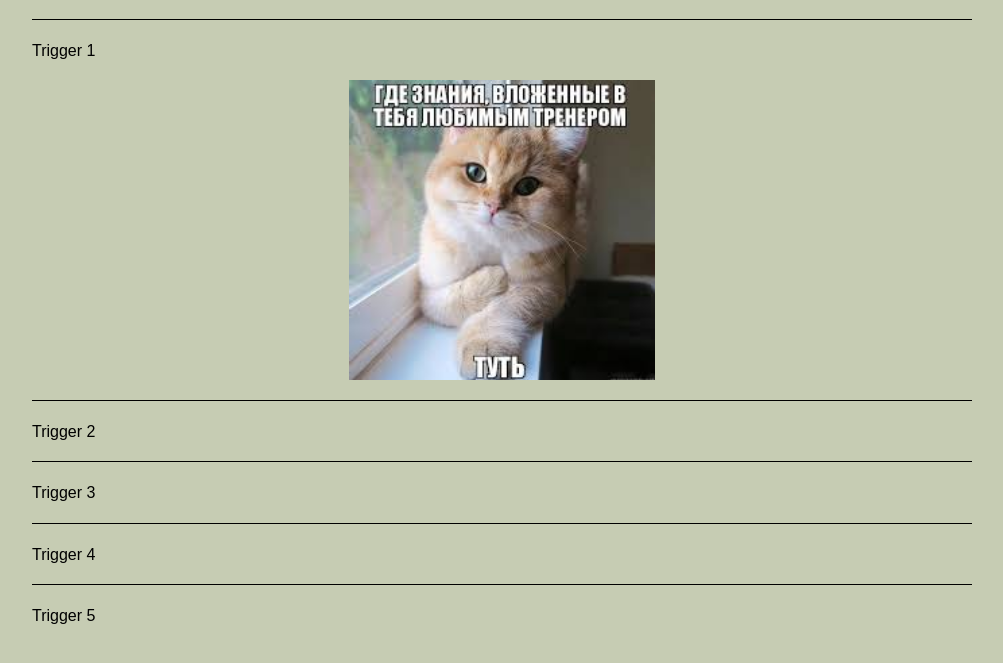
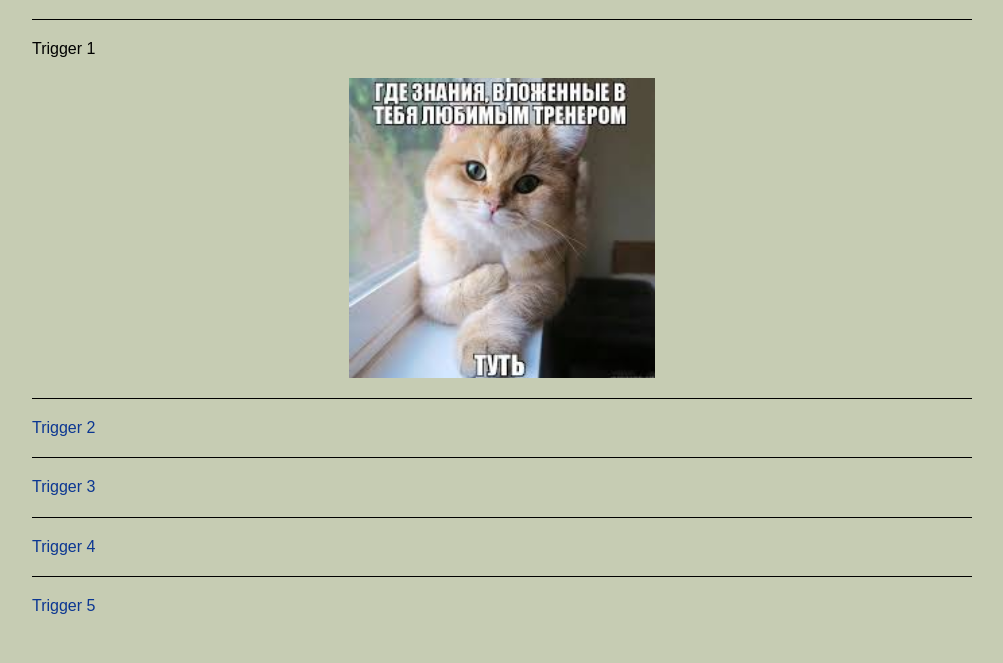
Before and after one commit to DimaAnosov/cssBayan, a plain HTML site: page cssBayan/index.html in a window 1280 px wide. Shown: the part 81-744 px from the top of the page, without its empty margins (138-1141 px from the left). Drawn offline with Linux system fonts and the light colour scheme.

Commit message:
feat: add effects (Sat, Mar 11, 2023 03:03:50 PM)

```diff
--- a/cssBayan/css/style.css
+++ b/cssBayan/css/style.css
@@ -36,9 +36,11 @@ body::-webkit-scrollbar {
 }
 
 .accordion-item__trigger {
-    display: block;
+    display: flex;
+    justify-content: space-between;
     padding: 20px 0;
     border-top: 1px solid black;
+    color: rgb(11, 54, 146);
 }
 
 .accordion-item__content {
@@ -55,6 +57,10 @@ body::-webkit-scrollbar {
     opacity: 1;
 }
 
+.accordion:hover .accordion-item__trigger {
+  color: black;
+}
+
 .accordion-item__input:checked~.accordion-item__trigger svg {
     transform: rotate(-45deg);
 }
@@ -68,6 +74,19 @@ body::-webkit-scrollbar {
     margin-bottom: 20px;
 }
 
+.accordion-item__input:checked~.accordion-item__trigger {
+color: black;
+filter: grayscale(40%);
+}
+
+.accordion-item__input:active~.accordion-item__trigger {
+    color: rgb(11, 54, 146);
+    }
+
+    .accordion-item__input:active~.accordion-item__content {
+        filter: grayscale(40%);
+        }
+
 .accordion-item__trigger:hover~.accordion-item__content {
     height: 300px;
     margin-bottom: 20px;
--- a/cssBayan/index.html
+++ b/cssBayan/index.html
@@ -20,7 +20,7 @@
             <div class="accordion-item">
                 <input class="accordion-item__input" type="radio" name="accordion" id="accordion-1" checked>
                 <label for="accordion-1" class="accordion-item__trigger">
-                    Trigger 1
+                    <span>Trigger 1</span>
                     <svg xmlns="http://www.w3.org/2000/svg" xmlns:xlink="http://www.w3.org/1999/xlink" version="1.1" id="Capa_1" x="0px" y="0px" viewBox="0 0 512 512" style="enable-background:new 0 0 512 512;" xml:space="preserve" width="16" height="16">
                         <g>
                             <path d="M480,224H288V32c0-17.673-14.327-32-32-32s-32,14.327-32,32v192H32c-17.673,0-32,14.327-32,32s14.327,32,32,32h192v192   c0,17.673,14.327,32,32,32s32-14.327,32-32V288h192c17.673,0,32-14.327,32-32S497.673,224,480,224z"/>
@@ -35,7 +35,7 @@
             <div class="accordion-item">
                 <input class="accordion-item__input" type="radio" name="accordion" id="accordion-2">
                 <label for="accordion-2" class="accordion-item__trigger">
-                    Trigger 2
+                   <span> Trigger 2</span>
                     <svg xmlns="http://www.w3.org/2000/svg" xmlns:xlink="http://www.w3.org/1999/xlink" version="1.1" id="Capa_1" x="0px" y="0px" viewBox="0 0 512 512" style="enable-background:new 0 0 512 512;" xml:space="preserve" width="16" height="16">
                         <g>
                             <path d="M480,224H288V32c0-17.673-14.327-32-32-32s-32,14.327-32,32v192H32c-17.673,0-32,14.327-32,32s14.327,32,32,32h192v192   c0,17.673,14.327,32,32,32s32-14.327,32-32V288h192c17.673,0,32-14.327,32-32S497.673,224,480,224z"/>
@@ -50,7 +50,7 @@
             <div class="accordion-item">
                 <input class="accordion-item__input" type="radio" name="accordion" id="accordion-3">
                 <label for="accordion-3" class="accordion-item__trigger">
-                    Trigger 3
+                    <span>Trigger 3</span>
                     <svg xmlns="http://www.w3.org/2000/svg" xmlns:xlink="http://www.w3.org/1999/xlink" version="1.1" id="Capa_1" x="0px" y="0px" viewBox="0 0 512 512" style="enable-background:new 0 0 512 512;" xml:space="preserve" width="16" height="16">
                         <g>
                             <path d="M480,224H288V32c0-17.673-14.327-32-32-32s-32,14.327-32,32v192H32c-17.673,0-32,14.327-32,32s14.327,32,32,32h192v192   c0,17.673,14.327,32,32,32s32-14.327,32-32V288h192c17.673,0,32-14.327,32-32S497.673,224,480,224z"/>
@@ -65,7 +65,7 @@
             <div class="accordion-item">
                 <input class="accordion-item__input" type="radio" name="accordion" id="accordion-4">
                 <label for="accordion-4" class="accordion-item__trigger">
-                    Trigger 4
+                    <span>Trigger 4</span>
                     <svg xmlns="http://www.w3.org/2000/svg" xmlns:xlink="http://www.w3.org/1999/xlink" version="1.1" id="Capa_1" x="0px" y="0px" viewBox="0 0 512 512" style="enable-background:new 0 0 512 512;" xml:space="preserve" width="16" height="16">
                         <g>
                             <path d="M480,224H288V32c0-17.673-14.327-32-32-32s-32,14.327-32,32v192H32c-17.673,0-32,14.327-32,32s14.327,32,32,32h192v192   c0,17.673,14.327,32,32,32s32-14.327,32-32V288h192c17.673,0,32-14.327,32-32S497.673,224,480,224z"/>
@@ -80,7 +80,7 @@
             <div class="accordion-item">
                 <input class="accordion-item__input" type="radio" name="accordion" id="accordion-5">
                 <label for="accordion-5" class="accordion-item__trigger">
-                    Trigger 5
+                    <span>Trigger 5</span>
                     <svg xmlns="http://www.w3.org/2000/svg" xmlns:xlink="http://www.w3.org/1999/xlink" version="1.1" id="Capa_1" x="0px" y="0px" viewBox="0 0 512 512" style="enable-background:new 0 0 512 512;" xml:space="preserve" width="16" height="16">
                         <g>
                             <path d="M480,224H288V32c0-17.673-14.327-32-32-32s-32,14.327-32,32v192H32c-17.673,0-32,14.327-32,32s14.327,32,32,32h192v192   c0,17.673,14.327,32,32,32s32-14.327,32-32V288h192c17.673,0,32-14.327,32-32S497.673,224,480,224z"/>
```
